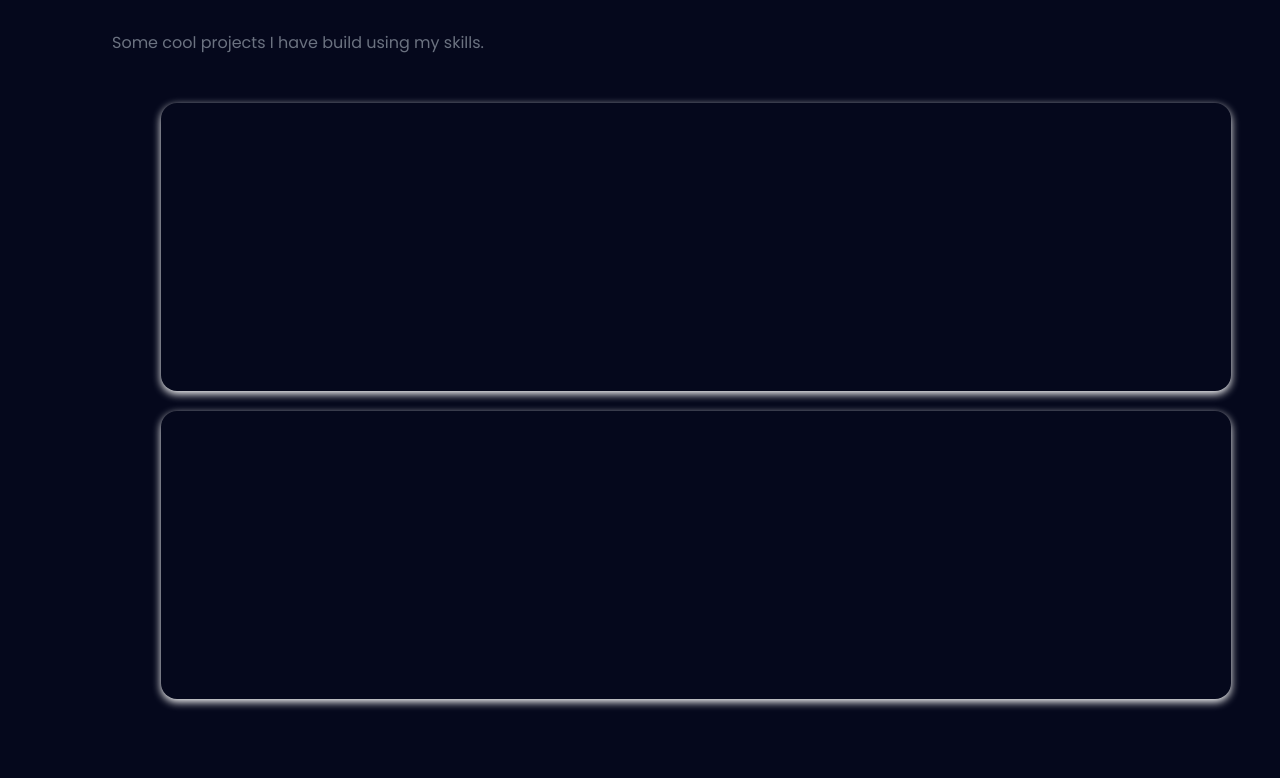
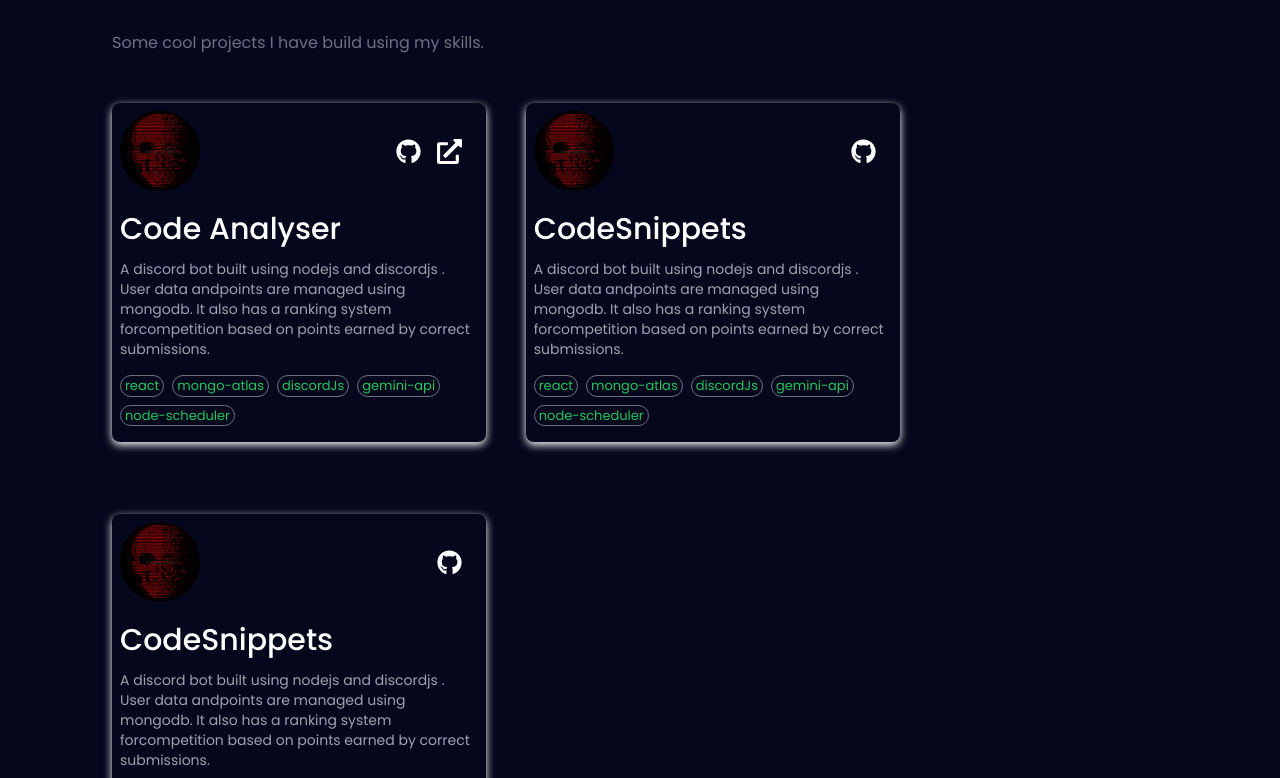
Before and after one commit to shaikhFaris/My-Portfolio-frontend, a React (Vite) app: page / in a window 1280 px wide. Shown: the part 3042-3820 px from the top of the page. Built offline with nearby package versions, Linux system fonts and the light colour scheme; no server answers.

Commit message:
added project section

```diff
--- a/src/components/ExpCards.jsx
+++ b/src/components/ExpCards.jsx
@@ -6,7 +6,7 @@ function ExpCards() {
     <>
       {expObjs.map((card) => (
         <div key={card.year}>
-          <div className="flex my-0 ">
+          <div className="flex my-0 min-w-[300px]">
             <div className="flex flex-col items-center ">
               <div className="h-4 w-4 border-2 rounded-full my-[8px] border-gray-400 xl:h-12 xl:w-12 xl: overflow-hidden xl:my-0">
                 <img src={card.companyImg} className="h-full w-full" alt="" />
@@ -17,7 +17,7 @@ function ExpCards() {
               <div className="text-md font-light font-mono text-green-500 mb-3 mt-3 xl:mt-12 xl:text-2xl xl:mb-7">
                 {card.year}
               </div>
-              <div className=" bg-[#11092c]  rounded-lg hover:-translate-y-5 transition duration-500  h-64 w-full pt-3 pl-3 xl:h-[21rem] xl:w-[45%] xl:pt-4 xl:pl-6">
+              <div className=" bg-[#11092c]  rounded-lg hover:-translate-y-5 transition duration-500  h-64 w-full pt-3 pl-3 md:w-2/3 lg:w-2/5 xl:h-[21rem] xl:w-[45%] xl:pt-4 xl:pl-6">
                 <h2 className=" text-2xl bg-transparent font-bold xl:text-4xl ">
                   {card.companyPost}
                 </h2>
--- a/src/components/Hero.jsx
+++ b/src/components/Hero.jsx
@@ -168,7 +168,7 @@ function Hero() {
 
   return (
     <div className=" block custom-vh-class md:flex md:justify-center xl:flex my-3 xl:my-0 ">
-      <div className="hero-content  w-full my-5 mt-20 md:mt-14 md:w-2/5 xl:mt-20 xl:mb-0 xl:w-2/5 xl:h-full xl:ml-28 xl:mt-22 ">
+      <div className="hero-content  w-full my-5 mt-20 md:mb-16 md:mt-14 md:w-2/5 xl:mt-20 xl:mb-0 xl:w-2/5 xl:h-full xl:ml-28 xl:mt-22 ">
         <h1 className="text-4xl mx-3 mt-5 text-left font-extrabold  md:text-4xl xl:text-6xl xl:mb-9 2xl:text-7xl 2xl:mt-24 2xl:mb-5">
           Hi, I am <span className="text-purple-400">Faris </span>
         </h1>
--- a/src/components/ProjectCards.jsx
+++ b/src/components/ProjectCards.jsx
@@ -1,15 +1,42 @@
 import React from "react";
 import projectObj from "../info/projectsInfo";
+import { FaGithub, FaExternalLinkAlt } from "react-icons/fa";
 
 const ProjectCards = () => {
   return (
-    <div className=" flex flex-col items-center">
+    <div className=" flex flex-wrap justify-center items-center md:justify-evenly xl:justify-start xl:gap-10 xl:w-4/5 2xl:w-3/5">
       {projectObj.map((cards) => (
         <div
-          className="projCards w-11/12 h-72  mb-5 rounded-2xl"
+          className="projCards w-11/12  mb-8 rounded-lg overflow-hidden p-2 md:w-2/5 "
           key={cards.no}
         >
-          <div className="w-full"></div>
+          <div className="w-full flex items-center justify-between">
+            <img
+              src={cards.projImg}
+              alt=""
+              className="h-16 w-16 rounded-full lg:h-20 lg:w-20"
+            />
+            <div className="w-1/3 flex items-center justify-end gap-4 lg:mr-4">
+              <FaGithub size={25} />
+              {cards.projLink && <FaExternalLinkAlt size={25} />}
+            </div>
+          </div>
+          <h3 className="w-full text-left text-2xl font-medium mt-5 lg:text-3xl">
+            {cards.projName}
+          </h3>
+          <p className="text-xs mt-3 mb-4 text-gray-400 lg:text-sm">
+            {cards.projDetails}
+          </p>
+          <div className="flex flex-wrap gap-2 mb-2">
+            {cards.tags.map((tags, index) => (
+              <div
+                key={index}
+                className="text-[9px] px-1 text-green-500 border-[1px] border-gray-500 rounded-3xl lg:text-[13px]"
+              >
+                {tags}
+              </div>
+            ))}
+          </div>
         </div>
       ))}
     </div>
--- a/src/index.css
+++ b/src/index.css
@@ -7,12 +7,6 @@
   /* Custom classes for different screen sizes */
 
   @screen xl {
-    .custom-vh-class {
-      height: calc(100vh - 60px); /* Adjust this height as needed */
-      overflow: hidden;
-    }
-  }
-  @screen md {
     .custom-vh-class {
       height: calc(100vh - 60px); /* Adjust this height as needed */
       overflow: hidden;
--- a/src/info/projectsInfo.js
+++ b/src/info/projectsInfo.js
@@ -4,18 +4,32 @@ const projectObj = [
   {
     no: 1,
     projImg: botProj,
-    projName: "Digital Creation Technology",
-    projDetails: "Freelance Web Dev",
+    projName: "Code Analyser",
+    projDetails:
+      "A discord bot built using nodejs and discordjs . User data andpoints are managed using mongodb. It also has a ranking system forcompetition based on points earned by correct submissions.",
     projgithubLink: "Freelance Web Dev",
     projLink: "Freelance Web Dev",
+    tags: ["react", "mongo-atlas", "discordJs", "gemini-api", "node-scheduler"],
   },
   {
     no: 2,
     projImg: botProj,
-    projName: "Digital Creation Technology",
-    projDetails: "Freelance Web Dev",
+    projName: "CodeSnippets",
+    projDetails:
+      "A discord bot built using nodejs and discordjs . User data andpoints are managed using mongodb. It also has a ranking system forcompetition based on points earned by correct submissions.",
     projgithubLink: "Freelance Web Dev",
-    projLink: "Freelance Web Dev",
+    projLink: null,
+    tags: ["react", "mongo-atlas", "discordJs", "gemini-api", "node-scheduler"],
+  },
+  {
+    no: 3,
+    projImg: botProj,
+    projName: "CodeSnippets",
+    projDetails:
+      "A discord bot built using nodejs and discordjs . User data andpoints are managed using mongodb. It also has a ranking system forcompetition based on points earned by correct submissions.",
+    projgithubLink: "Freelance Web Dev",
+    projLink: null,
+    tags: ["react", "mongo-atlas", "discordJs", "gemini-api", "node-scheduler"],
   },
 ];
 
```
